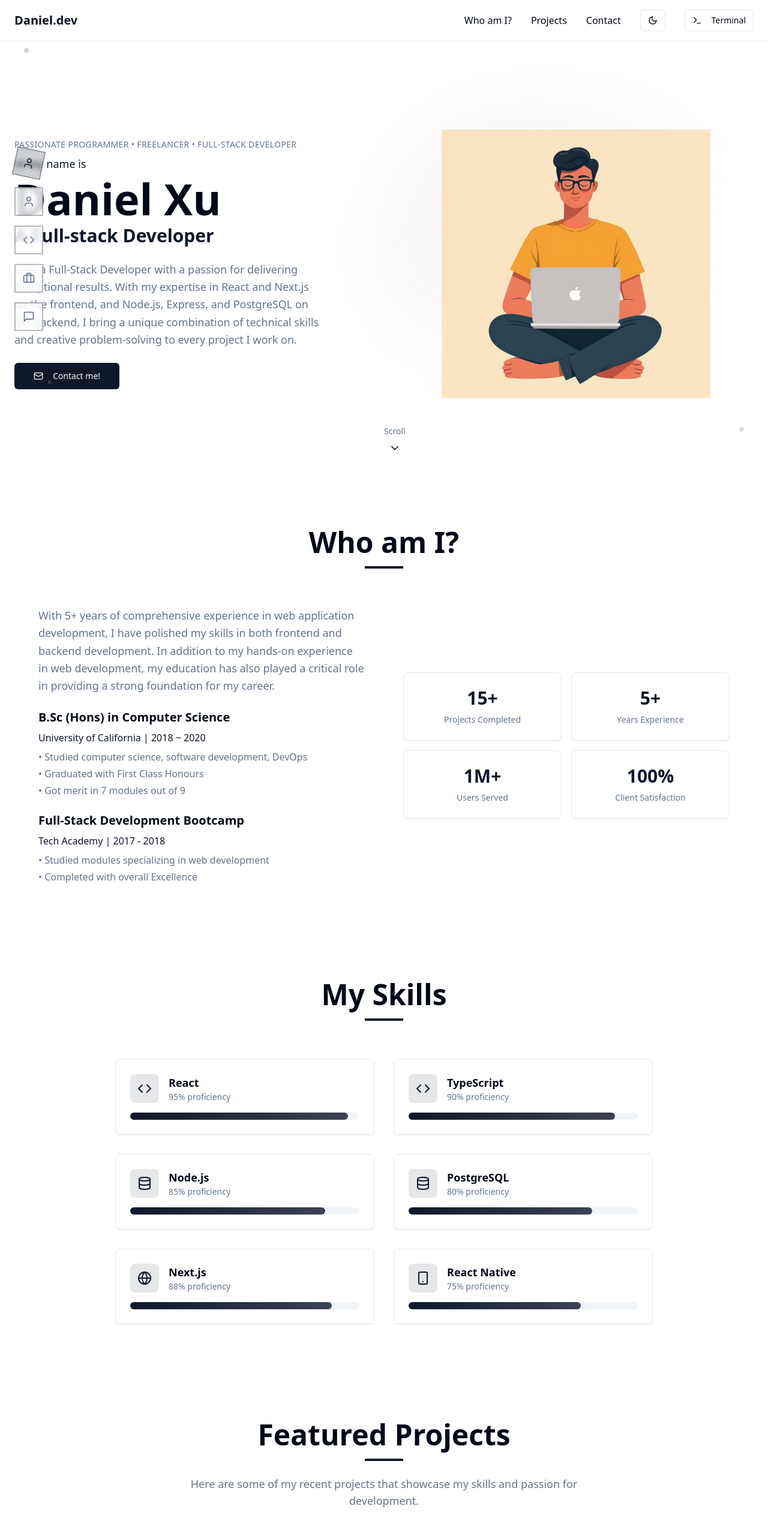
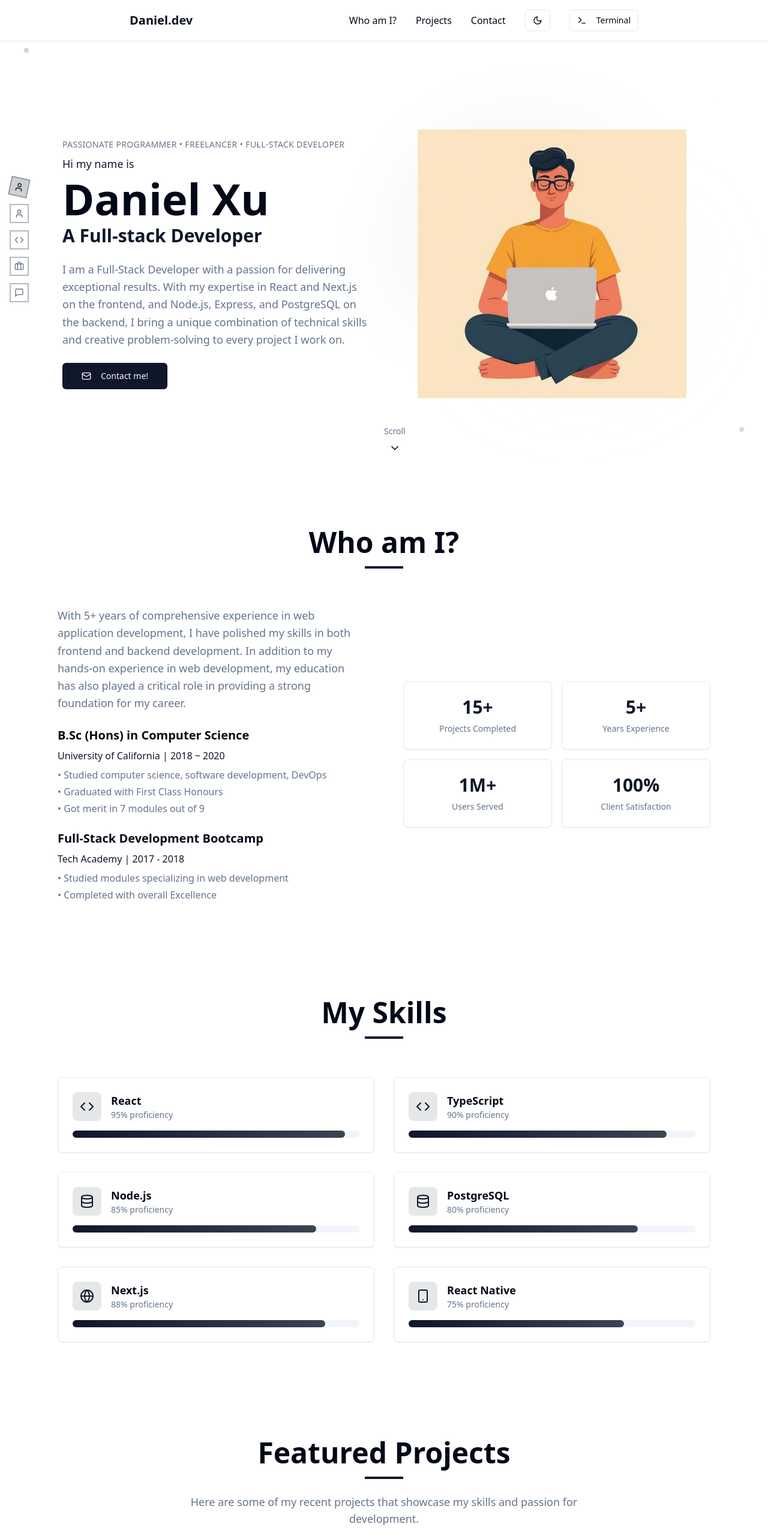
Before and after one commit to ImperialKoi/Personal-Portfolio, a React (Vite) app: page /simple in a window 1280 px wide. Shown: the top 2566 px of the page at 60% size. Built offline with nearby package versions, Linux system fonts and the light colour scheme.

Commit message:
Refactor simple portfolio layout
Adjusted the size of the navigation squares in the simple portfolio. Centered other elements to reduce their reliance on the sides for layout.

```diff
--- a/src/pages/Simple.tsx
+++ b/src/pages/Simple.tsx
@@ -148,7 +148,7 @@ Tools: Git, Docker, AWS, Firebase
   return (
     <div className={`min-h-screen transition-colors duration-300 ${darkMode ? 'dark' : ''}`}>
       {/* Left Navigation Squares */}
-      <div className="fixed left-6 top-1/2 transform -translate-y-1/2 z-50 space-y-4">
+      <div className="fixed left-4 top-1/2 transform -translate-y-1/2 z-50 space-y-3">
         {navigationSections.map((section, index) => {
           const Icon = section.icon;
           const isActive = activeSection === section.id;
@@ -157,7 +157,7 @@ Tools: Git, Docker, AWS, Firebase
             <div
               key={section.id}
               className={`
-                w-12 h-12 border-2 border-primary/30 cursor-pointer
+                w-8 h-8 border-2 border-primary/30 cursor-pointer
                 transition-all duration-300 ease-in-out
                 hover:rotate-45 hover:border-primary hover:bg-primary/20
                 ${isActive ? 'bg-primary/20 border-primary rotate-12' : 'hover:shadow-lg'}
@@ -171,7 +171,7 @@ Tools: Git, Docker, AWS, Firebase
               style={{ animationDelay: `${index * 100}ms` }}
             >
               <Icon className={`
-                h-5 w-5 transition-all duration-300
+                h-4 w-4 transition-all duration-300
                 ${isActive ? 'text-primary' : 'text-muted-foreground'}
                 group-hover:text-primary group-hover:scale-110
               `} />
@@ -183,7 +183,7 @@ Tools: Git, Docker, AWS, Firebase
       <div className="min-h-screen bg-background text-foreground">
         {/* Navigation */}
         <nav className="fixed top-0 left-0 right-0 z-50 bg-background/80 backdrop-blur-md border-b border-border">
-          <div className="container mx-auto px-6 py-4">
+          <div className="max-w-4xl mx-auto px-6 py-4">
             <div className="flex items-center justify-between">
               <div className="text-xl font-bold">
                 Daniel<span className="text-primary">.dev</span>
@@ -248,7 +248,7 @@ Tools: Git, Docker, AWS, Firebase
             <div className="absolute bottom-60 right-1/3 w-1.5 h-1.5 bg-secondary rounded-full animate-pulse delay-800"></div>
           </div>
 
-          <div className="container mx-auto px-6 grid md:grid-cols-2 gap-12 items-center animate-fade-in">
+          <div className="max-w-6xl mx-auto px-8 grid md:grid-cols-2 gap-12 items-center animate-fade-in">
             {/* Left side - Text content */}
             <div className="space-y-6">
               <div className="space-y-2">
@@ -304,8 +304,7 @@ Tools: Git, Docker, AWS, Firebase
           data-section="about"
           className="py-20 bg-card/30"
         >
-          <div className="container mx-auto px-6">
-            <div className="max-w-6xl mx-auto">
+          <div className="max-w-6xl mx-auto px-8">
             <div className="text-center mb-16">
               <h2 className="text-4xl md:text-5xl font-bold text-foreground mb-4">Who am I?</h2>
               <div className="w-16 h-1 bg-primary mx-auto"></div>
@@ -376,7 +375,6 @@ Tools: Git, Docker, AWS, Firebase
               </div>
             </div>
           </div>
-          </div>
         </section>
 
         {/* Skills Section */}
@@ -385,8 +383,7 @@ Tools: Git, Docker, AWS, Firebase
           data-section="skills"
           className="py-20"
         >
-          <div className="container mx-auto px-6">
-            <div className="max-w-4xl mx-auto">
+          <div className="max-w-6xl mx-auto px-8">
             <div className="text-center mb-16">
               <h2 className="text-4xl md:text-5xl font-bold text-foreground mb-4">My Skills</h2>
               <div className="w-16 h-1 bg-primary mx-auto"></div>
@@ -416,7 +413,6 @@ Tools: Git, Docker, AWS, Firebase
               ))}
             </div>
           </div>
-          </div>
         </section>
 
         {/* Projects Section */}
@@ -425,8 +421,7 @@ Tools: Git, Docker, AWS, Firebase
           data-section="projects"
           className="py-20 bg-card/30"
         >
-          <div className="container mx-auto px-6">
-            <div className="max-w-6xl mx-auto">
+          <div className="max-w-6xl mx-auto px-8">
             <div className="text-center mb-16">
               <h2 className="text-4xl md:text-5xl font-bold text-foreground mb-4">Featured Projects</h2>
               <div className="w-16 h-1 bg-primary mx-auto mb-6"></div>
@@ -467,7 +462,6 @@ Tools: Git, Docker, AWS, Firebase
               ))}
             </div>
           </div>
-          </div>
         </section>
 
         {/* Contact Section */}
@@ -476,8 +470,7 @@ Tools: Git, Docker, AWS, Firebase
           data-section="contact"
           className="py-20"
         >
-          <div className="container mx-auto px-6">
-            <div className="max-w-4xl mx-auto text-center">
+          <div className="max-w-6xl mx-auto px-8 text-center">
             <div className="mb-16">
               <h2 className="text-4xl md:text-5xl font-bold text-foreground mb-4">Let's Work Together</h2>
               <div className="w-16 h-1 bg-primary mx-auto mb-6"></div>
@@ -511,7 +504,6 @@ Tools: Git, Docker, AWS, Firebase
               </Button>
             </div>
           </div>
-          </div>
         </section>
 
         {/* Footer */}
```
Lines whose indentation alone changed are shown as unchanged.
